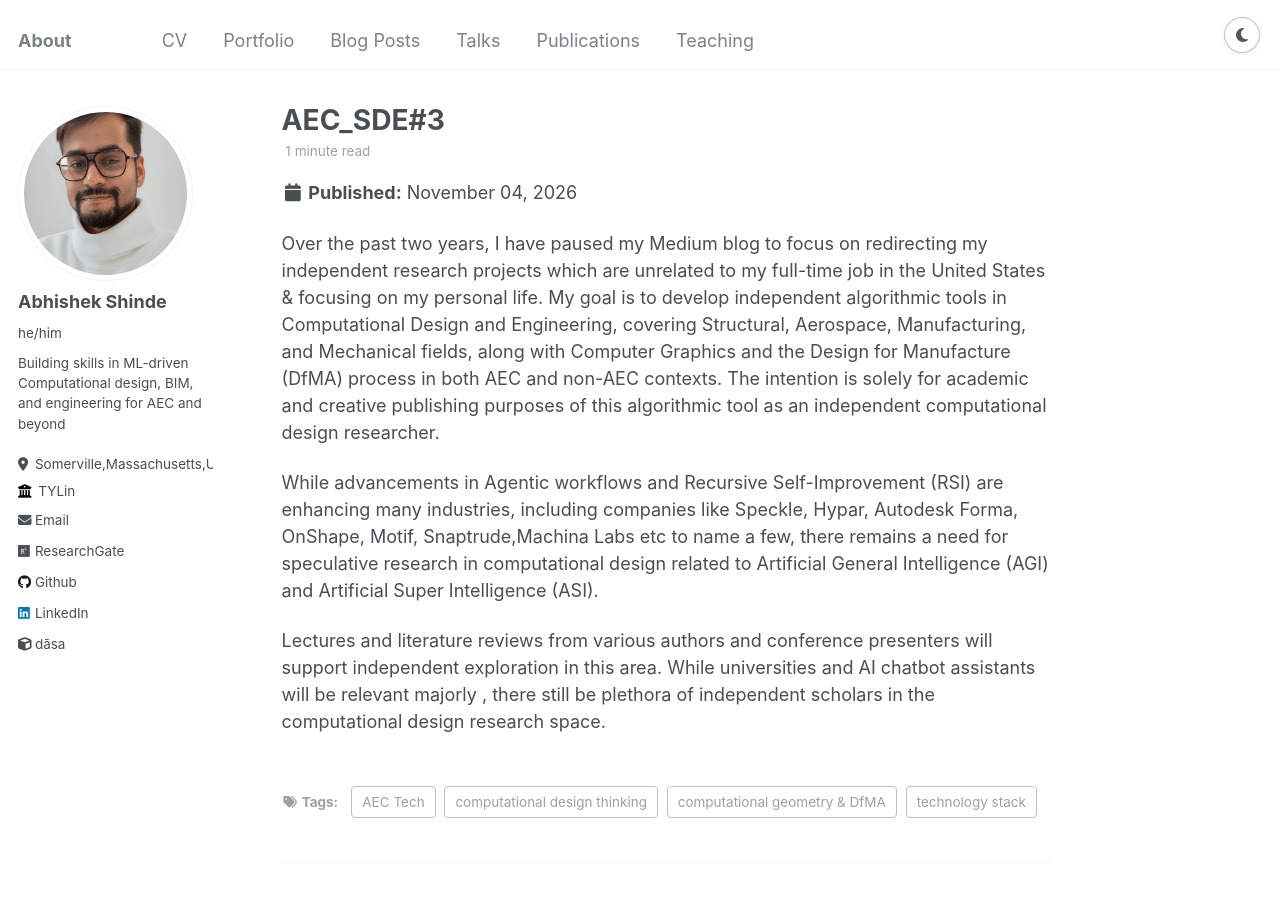
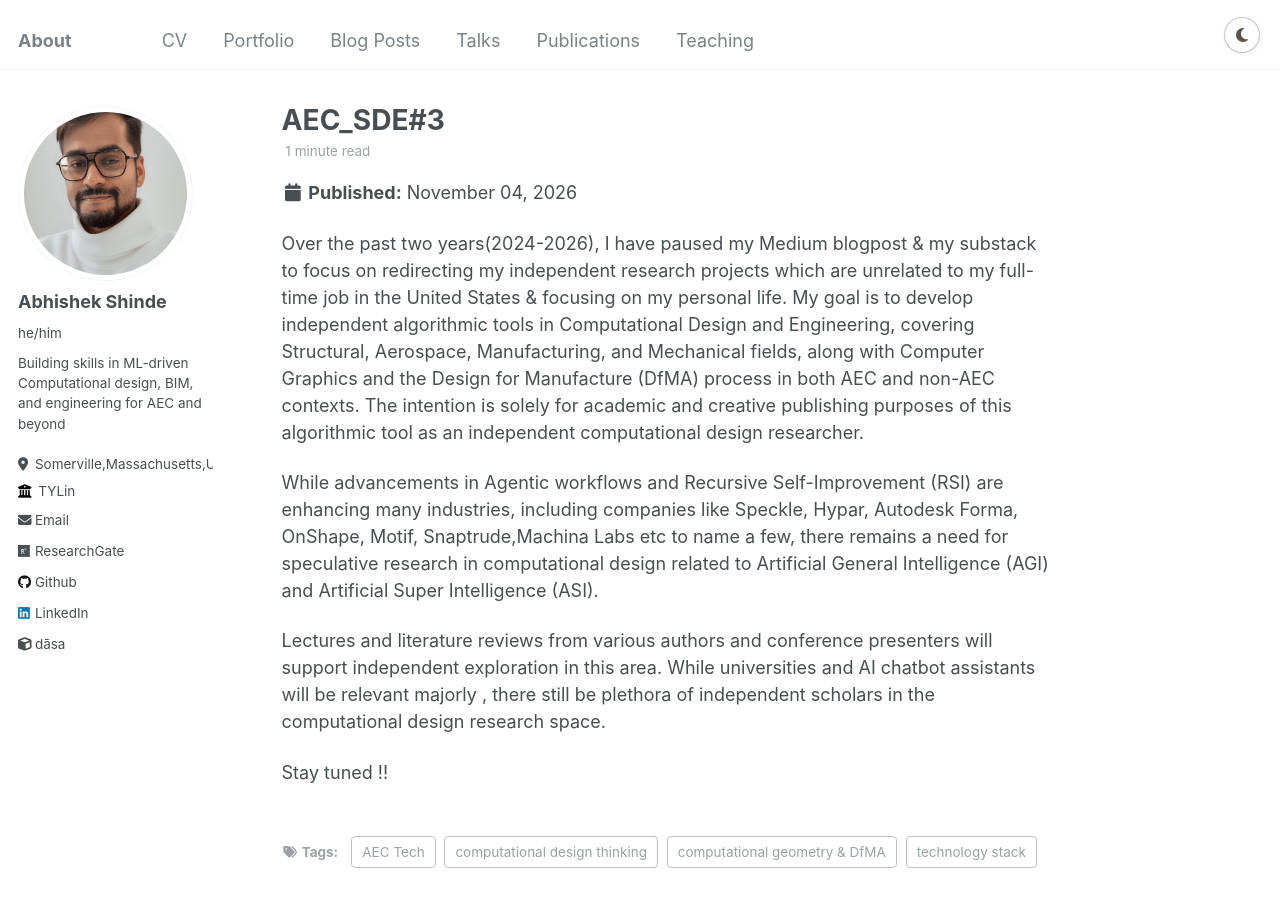
Before and after one commit to InquisitiveAS/InquisitiveAS.github.io, a Jekyll site: the page built from _posts/2026-11-04-blog-post-3.md, in a window 1280 px wide and 900 px high. Built offline with Jekyll 4.4.1, drawn with Linux system fonts in a browser that asks for light colours.

Commit message:
Update my blogpost3

```diff
--- a/_posts/2026-11-04-blog-post-3.md
+++ b/_posts/2026-11-04-blog-post-3.md
@@ -9,12 +9,13 @@ tags:
   - computational geometry & DfMA
 ---
 
-Over the past two years, I have paused my Medium blog to focus on redirecting my independent research projects
-which are unrelated to my full-time job in the United States & focusing on my personal life. My goal is to develop independent algorithmic tools in Computational Design and Engineering, covering Structural, Aerospace, Manufacturing, and Mechanical fields, along with Computer Graphics and the Design for Manufacture (DfMA) process in both AEC and non-AEC contexts. The intention is solely for academic and creative publishing purposes of this algorithmic tool as an independent computational design researcher.
+Over the past two years(2024-2026), I have paused my Medium blogpost & my substack to focus on redirecting my independent research projects which are unrelated to my full-time job in the United States & focusing on my personal life. My goal is to develop independent algorithmic tools in Computational Design and Engineering, covering Structural, Aerospace, Manufacturing, and Mechanical fields, along with Computer Graphics and the Design for Manufacture (DfMA) process in both AEC and non-AEC contexts. The intention is solely for academic and creative publishing purposes of this algorithmic tool as an independent computational design researcher.
 
 While advancements in Agentic workflows and Recursive Self-Improvement (RSI) are enhancing many industries, including companies like Speckle, Hypar, Autodesk Forma, OnShape, Motif, Snaptrude,Machina Labs etc to name a few, there remains a need for speculative research in computational design related to Artificial General Intelligence (AGI) and Artificial Super Intelligence (ASI).
 
 Lectures and literature reviews from various authors and conference presenters will support independent exploration in this area. While universities and AI chatbot assistants will be relevant majorly , there still be plethora of independent scholars in the computational design research space.
+
+Stay tuned !!
 
 
 <!--
```
